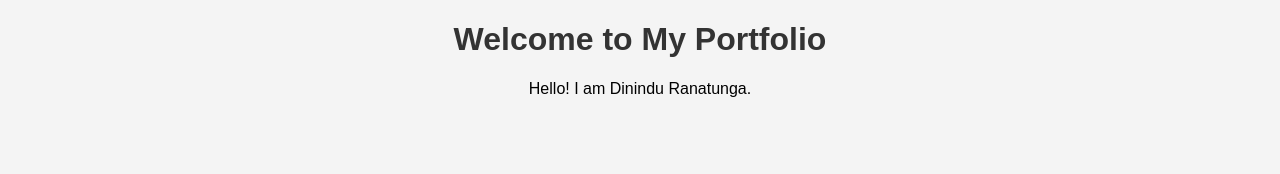
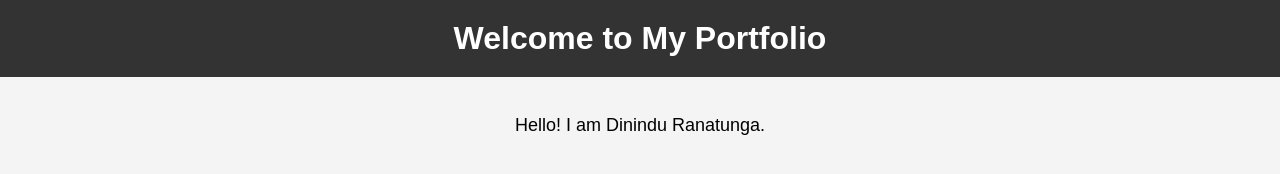
Before and after one commit to dininduranatunga/dininduranatunga.github.io, a plain HTML site: page index.html in a window 1280 px wide. Drawn offline with Linux system fonts and the light colour scheme.

Commit message:
style.css

```diff
--- a/style.css
+++ b/style.css
@@ -1,8 +1,23 @@
+/* style.css */
 body {
     font-family: Arial, sans-serif;
     text-align: center;
     background-color: #f4f4f4;
+    margin: 0;
+    padding: 0;
 }
+
+header {
+    background-color: #333;
+    color: white;
+    padding: 20px;
+}
+
 h1 {
-    color: #333;
+    margin: 0;
 }
+
+section {
+    padding: 20px;
+    font-size: 18px;
+}
```
